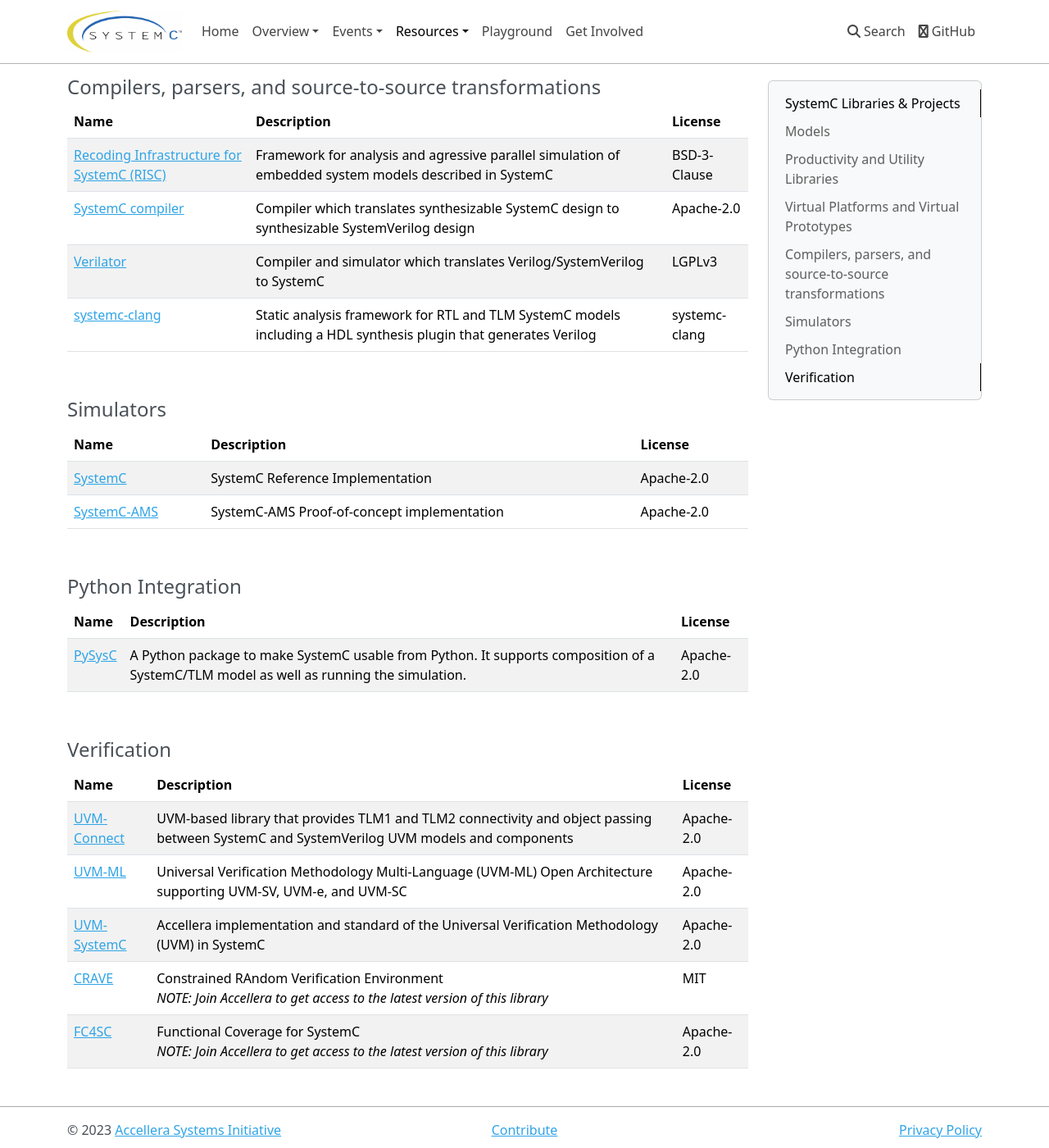
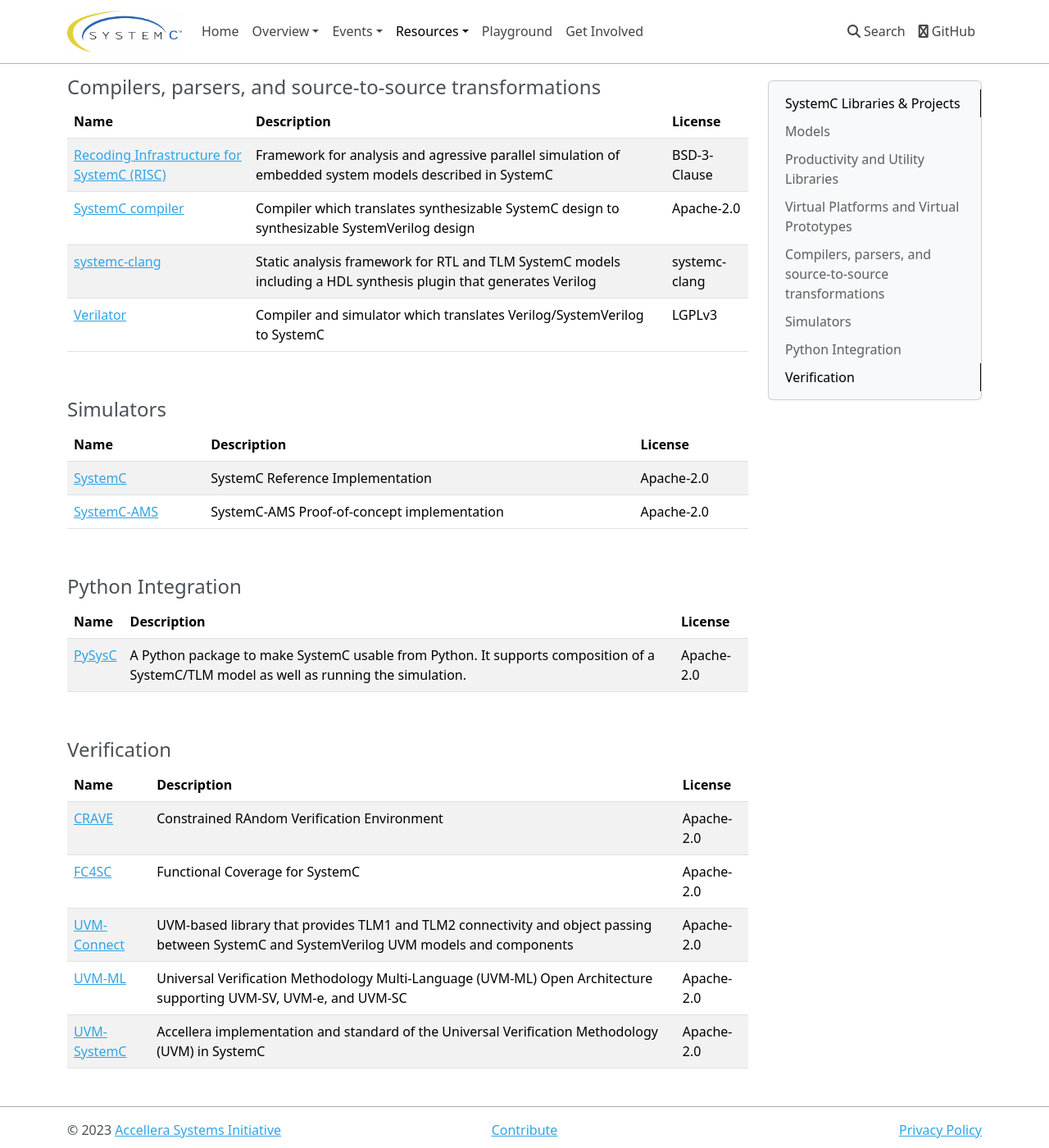
Before and after one commit to accellera-official/systemc.org, an MkDocs documentation site: the page built from docs/resources/projects.md, in a window 1280 px wide and 1400 px high, scrolled down 2105 px. Shown: the whole window at 82% size. Built offline with MkDocs 1.6.1, drawn with Linux system fonts in a browser that asks for light colours; nearby versions of some CDN libraries; some of the changed text lies outside the part shown.

Commit message:
update projects
Signed-off-by: Martin Barnasconi <martin.barnasconi@nxp.com>

```diff
--- a/docs/resources/projects.md
+++ b/docs/resources/projects.md
@@ -24,9 +24,9 @@
 | Name                         | Description                                                                            | License                      |
 |:---------------------------- | :------------------------------------------------------------------------------------- | :--------------------------- |
 | [High-Level Synthesis Libs (HLSLibs)][13] | Repository for the unlimited length integer and fixed-point AC types usable with SystemC, plus math, DSP and ML building blocks, as well as SystemC MatchLib | Apache-2.0 |
+| [sc-during][26] | Parallel programming on top of SystemC/TLM | LGPLv2.1 |
 | [SystemC-Components (SCC)][5] | A light weight productivity library for SystemC and TLM 2.0 based modeling tasks using C++11 provides common functions, components and modules often needed in SystemC based models | Apache-2.0 |
 | [Virtual Components Modeling Library (VCML)][6]  | Sockets, Tracing, Registers, GDB server, Logging, Session Protocol, Component Models, Network backends, TLM2.0 protocols | Apache-2.0 |
-| [sc-during][26] | Parallel programming on top of SystemC/TLM | LGPLv2.1 |
 
 <br>
 ## Virtual Platforms and Virtual Prototypes
@@ -35,13 +35,13 @@
 
 | Name            | Description                              | OS / Workloads                             | License      |
 | :-------------- | :--------------------------------------- | :----------------------------------------- | :----------- |
-| [SymEx-VP][25]      | A concolic testing framework for RISC-V embedded software with support for SystemC peripherals.       | RIOT, Zephyr, NuttX, Zig | GPLv3          |
 | [ARMv8 Virtual Platform (AVP64)][7]      | OCX QEMU-based ARMv8 multi-core VP       | CoreMark, Dhrystone, Linux, Xen hypervisor | MIT          |
 | [GreenSocs A53 VP][17] | ARM Cortex A53 multi-core VP (registration required) | Linux | GPLv2 |
 | [GreenSocs N1 VP][18] | ARM Neoverse N1 multi-core VP (registration required) | Linux | GPLv2 |
 | [GreenSocs RISC-V64 VP][19] | 64-bit RISC-V multi-core VP (registration required) | Linux | GPLv2 |
 | [HIFIVE1-VP][8] | DBT-RISE-based RISC-V VP                 | FreeRTOS                                   | BSD-3-Clause |
 | [OpenRISC 1000 Multicore VP (OR1KMVP)][9]    | OR1KISS-based multi-core OpenRISC1000 VP | Linux                                      | Apache-2.0   |
+| [SymEx-VP][25]      | A concolic testing framework for RISC-V embedded software with support for SystemC peripherals.       | RIOT, Zephyr, NuttX, Zig | GPLv3          |
 | [TGC-VP][10]    | The Scale4Edge ecosystem RISC-V VP | FreeRTOS | Apache-2.0 |
 | [TLMBoy][30] | Game Boy VP | | Apache-2.0 |
 | [Xilinx Zynq-7000][16] | QEMU based Xilinx Zynq-7000 SoC connected SystemC TLM 2.0  |  | MIT |
@@ -53,8 +53,8 @@
 | :--------- | :----------------------------------------------------------------------------------------------------------------------- | :--------- |
 | [Recoding Infrastructure for SystemC (RISC)][20] | Framework for analysis and agressive parallel simulation of embedded system models described in SystemC | BSD-3-Clause |
 | [SystemC compiler][14] | Compiler which translates synthesizable SystemC design to synthesizable SystemVerilog design | Apache-2.0 |
+| [systemc-clang][29] | Static analysis framework for RTL and TLM SystemC models including a HDL synthesis plugin that generates Verilog | systemc-clang |
 | [Verilator][15] | Compiler and simulator which translates Verilog/SystemVerilog to SystemC | LGPLv3  |
-| [systemc-clang][29] | Static analysis framework for RTL and TLM SystemC models including a HDL synthesis plugin that generates Verilog | systemc-clang |
 
 <br>
 ## Simulators
@@ -76,12 +76,11 @@
 
 | Name       | Description                                                                                                              | License    |
 | :--------- | :----------------------------------------------------------------------------------------------------------------------- | :--------- |
+| [CRAVE][27] | Constrained RAndom Verification Environment | Apache-2.0 |
+| [FC4SC][28] | Functional Coverage for SystemC | Apache-2.0 |
 | [UVM-Connect][23] | UVM-based library that provides TLM1 and TLM2 connectivity and object passing between SystemC and SystemVerilog UVM models and components | Apache-2.0 |
 | [UVM-ML][22] | Universal Verification Methodology Multi-Language (UVM-ML) Open Architecture supporting UVM-SV, UVM-e, and UVM-SC | Apache-2.0 |
 | [UVM-SystemC][21] | Accellera implementation and standard of the Universal Verification Methodology (UVM) in SystemC | Apache-2.0 |
-| [CRAVE][27] | Constrained RAndom Verification Environment<br>*NOTE: Join Accellera to get access to the latest version of this library* | MIT |
-| [FC4SC][28] | Functional Coverage for SystemC<br>*NOTE: Join Accellera to get access to the latest version of this library* | Apache-2.0 |
-
 
 [1]: https://github.com/accellera-official/systemc.org/issues
 [2]: https://github.com/nvdla/vp
@@ -109,8 +108,8 @@
 [24]: https://github.com/hsa-ees/paranut
 [25]: https://github.com/agra-uni-bremen/symex-vp
 [26]: https://gitlab.com/moy/sc-during
-[27]: https://github.com/agra-uni-bremen/crave
-[28]: https://github.com/amiq-consulting/fc4sc
+[27]: https://github.com/accellera-official/crave
+[28]: https://github.com/accellera-official/fc4sc
 [29]: https://github.com/anikau31/systemc-clang
 [30]: https://github.com/not-chciken/TLMBoy
 
```
